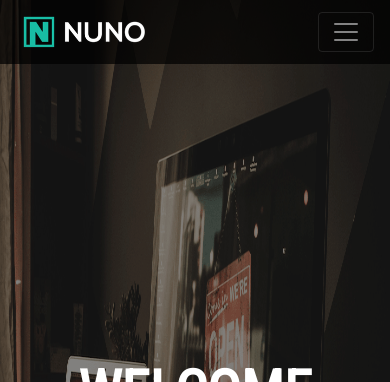
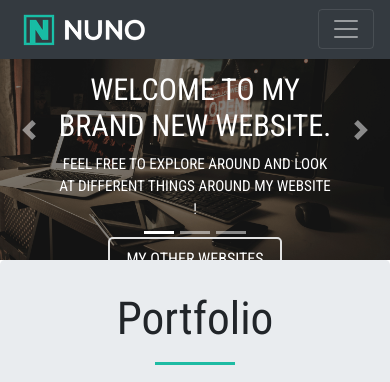
Before and after one commit to mohsen-ameli/Persian-Empire, a Django app: page /Nuno.html/ in a window 390 px wide. Shown: the top 382 px of the page. Run offline with Django 3.2, Linux system fonts and the light colour scheme; some libraries are stand-ins or nearby versions.

Commit message:
changes to nuno and bootstrap .htmls

```diff
--- a/blog/static/blog/Nuno.css
+++ b/blog/static/blog/Nuno.css
@@ -27,9 +27,6 @@ body {
     margin: 1.5rem auto;
     padding-top: 2rem;
 }
-.narrow h1 {
-    font-size: 2.4rem;
-}
 .btn-secondary {
     border-width: medium;
     border-radius: 0;
@@ -47,13 +44,9 @@ body {
     background-color: #189582;
     color: white;
 }
-/*====== Navbar =========*/
+/*==== Navbar ====*/
 .navbar-brand img{
     height: 2rem;
-}
-.bg-dark {
-    height: 4rem;
-    background-color: rgba(0, 0, 0, 0.719)!important;
 }
 .navbar-dark .navbar-nav .nav-link {
     color : rgb(255, 255, 255);
@@ -61,21 +54,18 @@ body {
     font-size: medium;
     text-transform: uppercase;
 }
-/* .navbar-dark .navbar-nav .nav-link:hover {
-    color: #1ebba3;
-} */
 .navbar-dark .navbar-nav .nav-link.active,
 .navbar-dark .navbar-nav .nav-link:hover {
     color: #1ebba3;
 }
-/*====  ====*/
 
 /*==== Image Slider =====*/
 .carousel-item :active {
     transition: transform 2s ease;
 }
 .carousel-item img {
-    height: 100vh;
+    height: 100%;
+    width: 100%;
 }
 .carousel-caption {
     position: absolute;
@@ -105,13 +95,15 @@ body {
     color: white;
     border: 2px solid #1ebba3;
 }
-/*====  ====*/
 
 /*==== Portfolio ====*/
 .jumbotron {
     padding-bottom: 2rem;
 }
-.jumbotron h3 {
+.jumbo1 {
+    margin-bottom: 0rem;
+}
+.jumbo-h3 {
     font-size: 12mm;
     font-weight: 500;
 }
@@ -122,6 +114,7 @@ body {
 .portfolio img {
     max-width: 100%;
     max-height: 100%;
+    opacity: 0.9;
     transition: transform 0.5s ease;
 }
 .portfolio img:hover {
@@ -150,7 +143,6 @@ body {
 .narrow.text-center h2{
     padding-bottom: 2rem;
 }
-/*====  ====*/
 
 /*==== Fixed Background ====*/
 .fixed {
@@ -161,24 +153,10 @@ body {
     width: 100%;
     height: 800px;
 }
-/*====  ====*/
 
-/*==== Cards ====*/
-.row.cards {
-    padding-bottom: 2rem;
-}
-.card-title {
-    padding: 1rem 0 1rem;
-}
-#cards h3 {
-    font-size: 12mm;
-    font-weight: 500;
-}
-.card-one {
-    margin-left: 7rem;
-}
-.card-two {
-    margin-left: 5rem;
+/*==== Client ====*/
+.jumbo2 {
+    margin-bottom: 0;
 }
 .quote-img {
     width: 10rem;
@@ -216,28 +194,95 @@ footer {
 #social a:hover {
     color: #1ebba3;
 }
-/*====  ====*/
 
 
+/*==== Media Queries ====*/
 
-/* @media (max-width: 576px) {
+
+@media (max-width: 992px) {
 .btn-outline-info {
     margin-bottom: 1rem;
-    background-color: black;
+    background-color: rgba(0, 0, 0, 0);
 }
-} */
+/* Image Slider */
+.carousel-caption {
+    position: absolute;
+    top: 30%;
+    text-transform: uppercase;
+}
+.carousel-caption h3 {
+    font-weight: 400;
+    font-size: 1.5cm;
+}
+/* Clients */
+.quote-img {
+    width: 8rem;
+    height: 8rem;
+    border-radius: 20rem;
+}
+}
 @media (max-width: 768px) {
+.navbar-collapse {
+    margin-top: 1rem;
+}
 .btn-outline-info {
     margin-bottom: 1rem;
-    background-color: blue;
+    background-color: rgba(0, 0, 0, 0);
+}
+/* Image Slider */
+.carousel-caption {
+    position: absolute;
+    top: 20%;
+    text-transform: uppercase;
+}
+.carousel-caption h3 {
+    font-weight: 300;
+    font-size: 1cm;
+}
+.carousel-caption p {
+    font-size: 4.5mm;
+}
+.carousel-caption button {
+    font-size: 1rem;
+}
+/* Clients */
+.quote-img {
+    display: block;
+    width: 50%;
+    margin-left: auto;
+    margin-right: auto;
+    width: 15rem;
+    height: 15rem;
+    border-radius: 20rem;
+}
+.quote-client {
+    text-align: center;
+    margin-top: 2rem;
 }
 }
-@media (width: 768px) {
-.btn-outline-info {
+@media (max-width: 576px) {
+    .btn-outline-info {
     margin-bottom: 1rem;
-    background-color: rgb(0, 255, 115);
+    background-color: rgba(0, 0, 0, 0);
+}
+/* Image Slider */
+.carousel-caption {
+    position: absolute;
+    top: 20%;
+    text-transform: uppercase;
+}
+.carousel-caption h3 {
+    font-weight: 300;
+    font-size: 8mm;
+}
+.carousel-caption p {
+    font-size: 4mm;
+}
+.carousel-caption button {
+    font-size: 1rem;
 }
 }
+
 /*============ BOOTSTRAP BREAK POINTS:
 
 MAX-WIDTH is from that pixel point and below,
--- a/blog/templates/blog/Nuno.html
+++ b/blog/templates/blog/Nuno.html
@@ -15,19 +15,19 @@
 
 <body data-spy="scroll" data-target="#navbarResponsive">
 	<!---- Navbar start ---->
-	<nav class="navbar navbar-expand-md navbar-dark bg-dark fixed-top">
+	<nav class="navbar navbar-expand-md navbar-dark bg-dark fixed-top custom-nav">
 		<a class="navbar-brand" href="#">
 			<img src="../../../media/Nuno_img/nuno.png">
 		</a>
-		<button class="navbar-toggler" type="button" data-toggle="collapse" data-target="#navbarResponsive"
-			aria-controls="navbarResponsive" aria-expanded="false" aria-label="Toggle navigation">
+		<button class="navbar-toggler" type="button" data-toggle="collapse" data-target="#NavbarNav"
+			aria-controls="NavbarNav" aria-expanded="false" aria-label="Toggle navigation">
 			<span class="navbar-toggler-icon"></span>
 		</button>
 
-		<div class="collapse navbar-collapse" id="navbarResponsive">
+		<div class="collapse navbar-collapse" id="NavbarNav">
 			<ul class="navbar-nav mr-auto">
 				<li class="nav-item">
-					<a class="nav-link" style="margin-left: 1rem;" href="persianempire.herokuapp.com">Persian Empire</a>
+					<a class="nav-link" href="https://persianempire.herokuapp.com">Persian Empire</a>
 				</li>
 			</ul>
 			<ul class="navbar-nav ml-auto">
@@ -38,7 +38,7 @@
 					<a class="nav-link" href="#portfolio">Portfolio</a>
 				</li>
 				<li class="nav-item">
-					<a class="nav-link" href="#cards">cards</a>
+					<a class="nav-link" href="#clients">Clients</a>
 				</li>
 				<li class="nav-item">
 					<a class="nav-link" href="#footer">Contact</a>
@@ -50,7 +50,7 @@
 
 	<!---- ImageSlider start ---->
 	<div id="home">
-		<div id="carouselExampleIndicators" class="carousel slide carousel-fade" data-ride="carousel" data-interval="6000">
+		<div id="carouselExampleIndicators" class="carousel slide carousel-fade" data-ride="carousel" data-interval="60000">
 			<ol class="carousel-indicators">
 				<li data-target="#carouselExampleIndicators" data-slide-to="0" class="active"></li>
 				<li data-target="#carouselExampleIndicators" data-slide-to="1"></li>
@@ -86,8 +86,8 @@
 
 	<!---- Jumbotron start ---->
 	<div id="portfolio" class="offset">
-		<div class="jumbotron container-fluid">
-			<h3 class="text-center">Portfolio</h3>
+		<div class="jumbotron jumbo1 container-fluid">
+			<h3 class="text-center jumbo-h3">Portfolio</h3>
 			<hr class="special-hr"><br>
 
 			<div class="row no-padding">
@@ -140,41 +140,8 @@
 	</div>
 
 	<!---- Cards start ---->
-	<!-- <div id="cards" class="offset-card">
-		<div class="text-center">
-			<h3>Meet The Team</h3>
-			<hr class="special-hr"><br>
-		</div>
-		<div class="row cards">
-			<div class="col-md-6">
-				<div class="card card-one" style="width:25rem;">
-					<div class="card-body">
-						<img class="card-img-top" src="../../../media/Nuno_img/client1.png">
-						<h4 class="card-title">Client One</h4>
-						<p>Aliquam dignissim turpis ut ornare porttitor. Sed vitae libero euismod, scelerisque orci elementum, hendrerit lorem.
-						Suspendisse dignissim erat interdum, semper ligula ut, ornare justo. Donec hendrerit aliquam urna eu tincidunt.
-						Suspendisse ac convallis nunc, eget luctus lectus. Proin semper iaculis vehicula. Vestibulum ante ipsum primis in
-						faucibus orci luctus et ultrices posuere cubilia Curae; Donec non nisi mauris. Cras semper enim vitae purus tempor, nec
-						aliquet nisi euismod.</p>
-					</div>
-				</div>
-			</div>
-			<div class="col-md-6">
-				<div class="card card-two" style="width:25rem;">
-					<div class="card-body">
-						<img class="card-img-top" src="../../../media/Nuno_img/client2.png">
-						<h4 class="card-title">Client Two</h4>
-						<p class="card-text">Donec commodo sagittis ipsum, vel aliquet dui finibus sit amet. Vivamus eget mattis mi, eu feugiat augue. In hac
-						habitasse platea dictumst. Cras ut malesuada odio. Pellentesque blandit urna nec est facilisis gravida. Quisque finibus
-						lacus ac arcu tincidunt pharetra. Cras malesuada eros eget tortor tincidunt, non rhoncus turpis rutrum. Nullam erat
-						lacus, condimentum sodales euismod sit amet, consequat vel nunc.</p>
-					</div>
-				</div>
-			</div>
-		</div>
-	</div> -->
-
-	<div class="jumbotron">
+	<div id="clients">
+		<div class="jumbotron jumbo2">
 			<div class="container-fluid">
 				<div class="text-center">
 					<h3>Clients</h3>
@@ -188,9 +155,8 @@
 							</div>
 							<div class="col-md-8">
 								<blockquote>
-								<h4 class="">Adolf Hitler</h4>
-								<i class="fas fa-quote-left"></i> Aliquam dignissim turpis ut ornare porttitor. Sed vitae libero euismod, scelerisque orci elementum, hendrerit lorem.
-								Suspendisse dignissim erat interdum, semper ligula ut, ornare justo. Donec hendrerit aliquam urna eu tincidunt.
+									<h4 class="quote-client">Adolf Hitler</h4>
+									<i class="fas fa-quote-left"></i> Hey SSUP world. Imma take up the whole world and make you guys suffer ! Donec hendrerit aliquam urna eu tincidunt.
 									Suspendisse ac convallis nunc, eget luctus lectus. Proin semper iaculis vehicula. Vestibulum ante ipsum primis in
 									faucibus orci luctus et ultrices posuere cubilia Curae; Donec non nisi mauris. Cras semper enim vitae purus tempor,
 									nec
@@ -208,7 +174,7 @@
 							</div>
 							<div class="col-md-8">
 								<blockquote>
-								<h4 class="">Winston Churchill</h4>
+									<h4 class="quote-client">Winston Churchill</h4>
 									<i class="fas fa-quote-left"></i> Donec commodo sagittis ipsum, vel aliquet dui finibus sit amet. Vivamus eget mattis mi, eu feugiat
 									augue. In hac
 									habitasse platea dictumst. Cras ut malesuada odio. Pellentesque blandit urna nec est facilisis gravida. Quisque
@@ -218,6 +184,7 @@
 									<hr class="quote-hr">
 									<cite>churchill, President Of British Empire and hitler killer</cite>
 								</blockquote>
+							</div>
 						</div>
 					</div>
 				</div>
--- a/blog/templates/blog/bootstrap.html
+++ b/blog/templates/blog/bootstrap.html
@@ -31,7 +31,7 @@
                     <a class="nav-link" href="">Home <span class="sr-only">(current)</span></a>
                 </li>
                 <li class="nav-item">
-                    <a class="nav-link" href="persianempire.herokuapp.com">Persian Empire</a>
+                    <a class="nav-link" href="https://persianempire.herokuapp.com">Persian Empire</a>
                 </li>
             </ul>
         </div>
```
Lines whose indentation alone changed are shown as unchanged.
